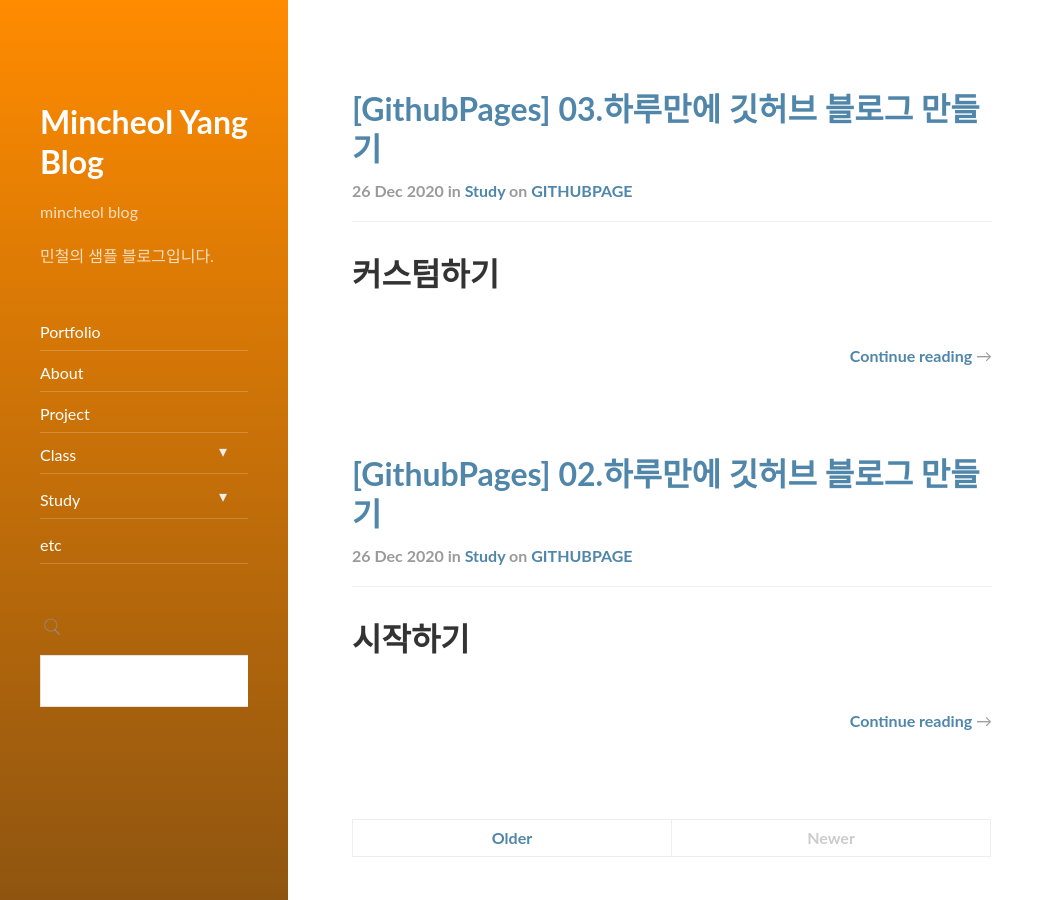
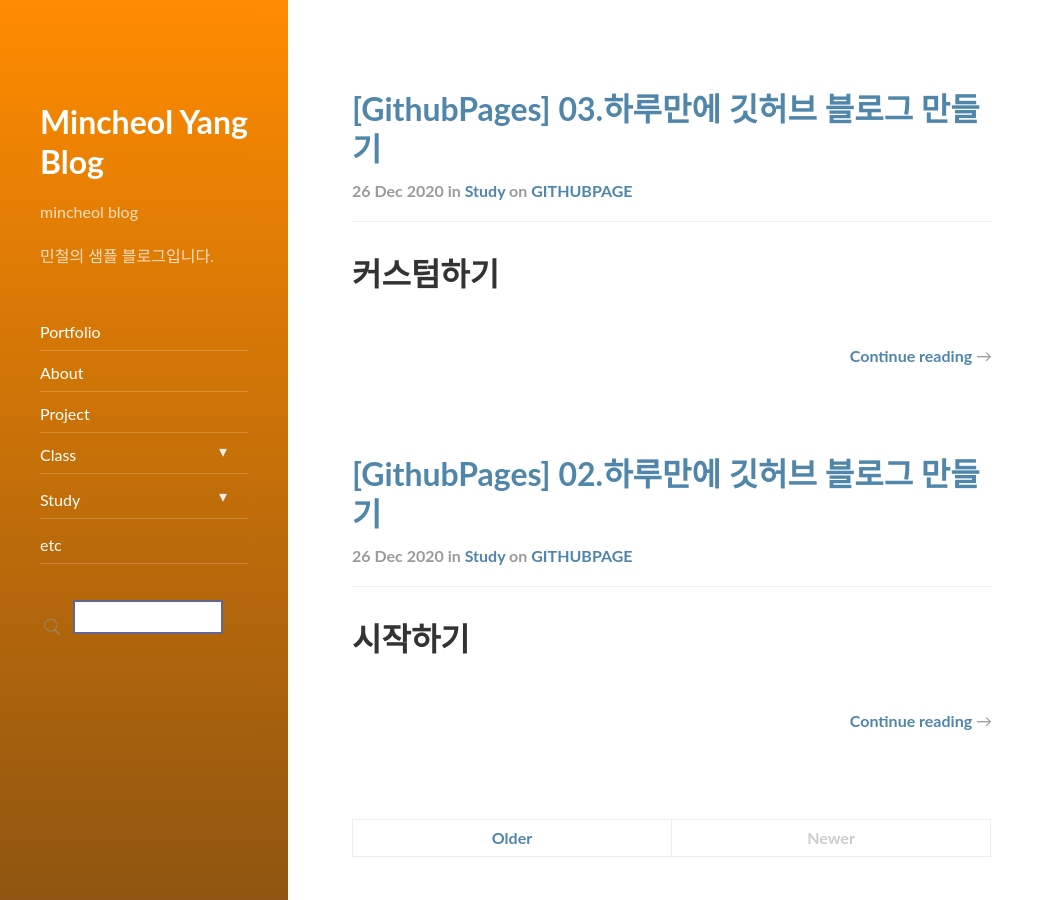
Before and after one commit to raon0207/raon0207.github.io, a Jekyll site: the page built from index.html, in a window 1280 px wide and 900 px high, scrolled down 340 px. Shown: the whole window, without its empty margins (0-1054 px from the left). Built offline with Jekyll 4.4.1, drawn with Linux system fonts in a browser that asks for light colours; nearby versions of some CDN libraries; the list of posts is cut into pages by our own code.

Commit message:
search size

```diff
--- a/_config.yml
+++ b/_config.yml
@@ -23,7 +23,7 @@ description:         >
 # This should be the same author as first entry in `_data/authors.yml`
 author:
   name:              Mincheol Yang
-  email:             ymch0207@naver.com.com
+  email:             ymch0207@naver.com
 
 # Fallback image and color
 image:               /assets/img/main_left.JPG
--- a/_includes/sidebar.html
+++ b/_includes/sidebar.html
@@ -30,7 +30,6 @@
     </form>
 
     <br/>
-
         <div class="sidebar-social">
           {% include social.html social=author.social %}
         </div>
--- a/assets/tipuesearch/css/tipuesearch.css
+++ b/assets/tipuesearch/css/tipuesearch.css
@@ -66,6 +66,20 @@ http://www.tipue.com/search
 
 /* search results */
 
+#tipue_search_input
+{
+     color: #333;
+     max-width: 150px;
+     max-height: 20px;
+    padding: 15px;
+    border: 2px solid #626591;
+    border-radius: 0;
+    -moz-appearance: none;
+    -webkit-appearance: none;
+     box-shadow: none;
+    outline: 0;
+    margin: 0;
+}
 
 #tipue_search_content
 {
```
